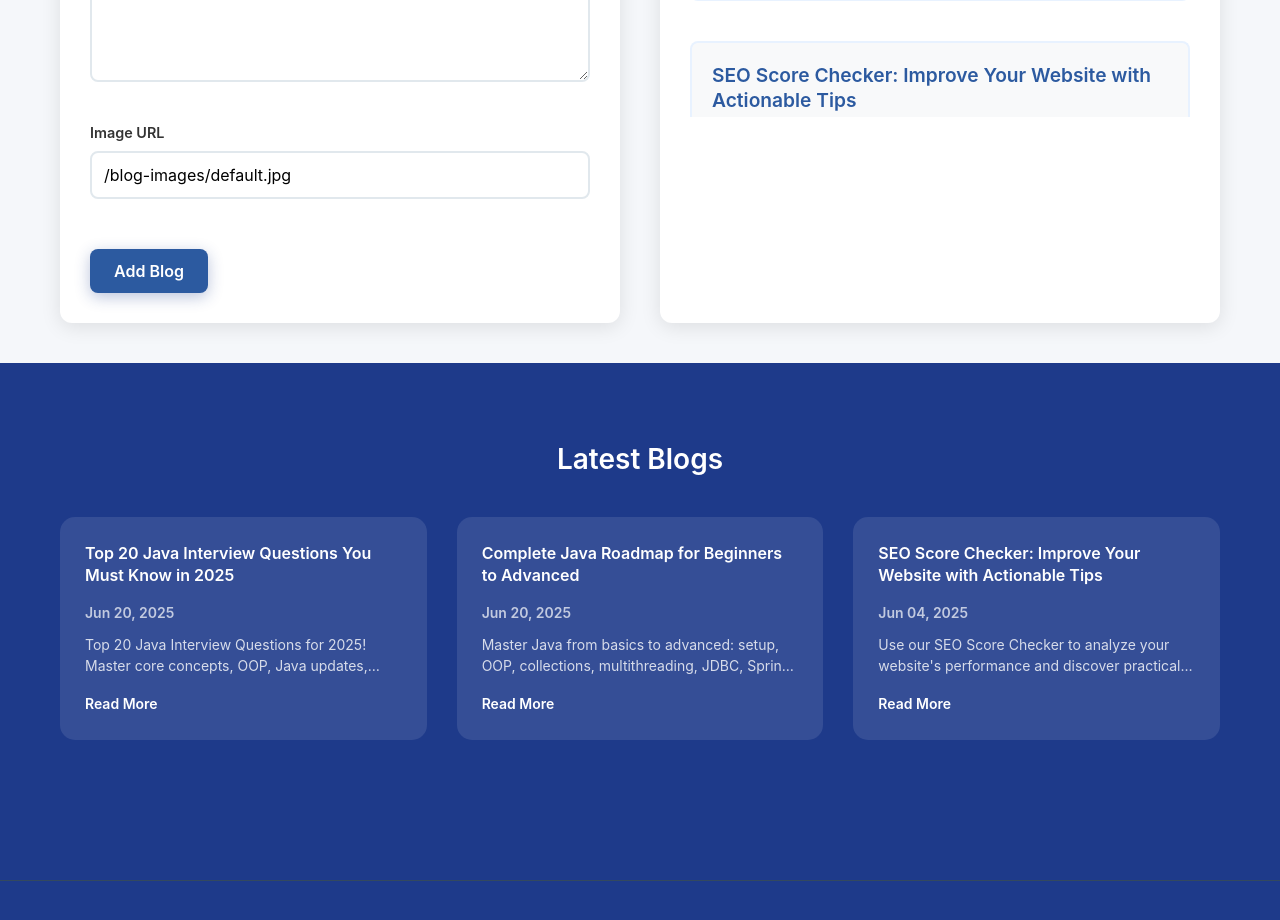
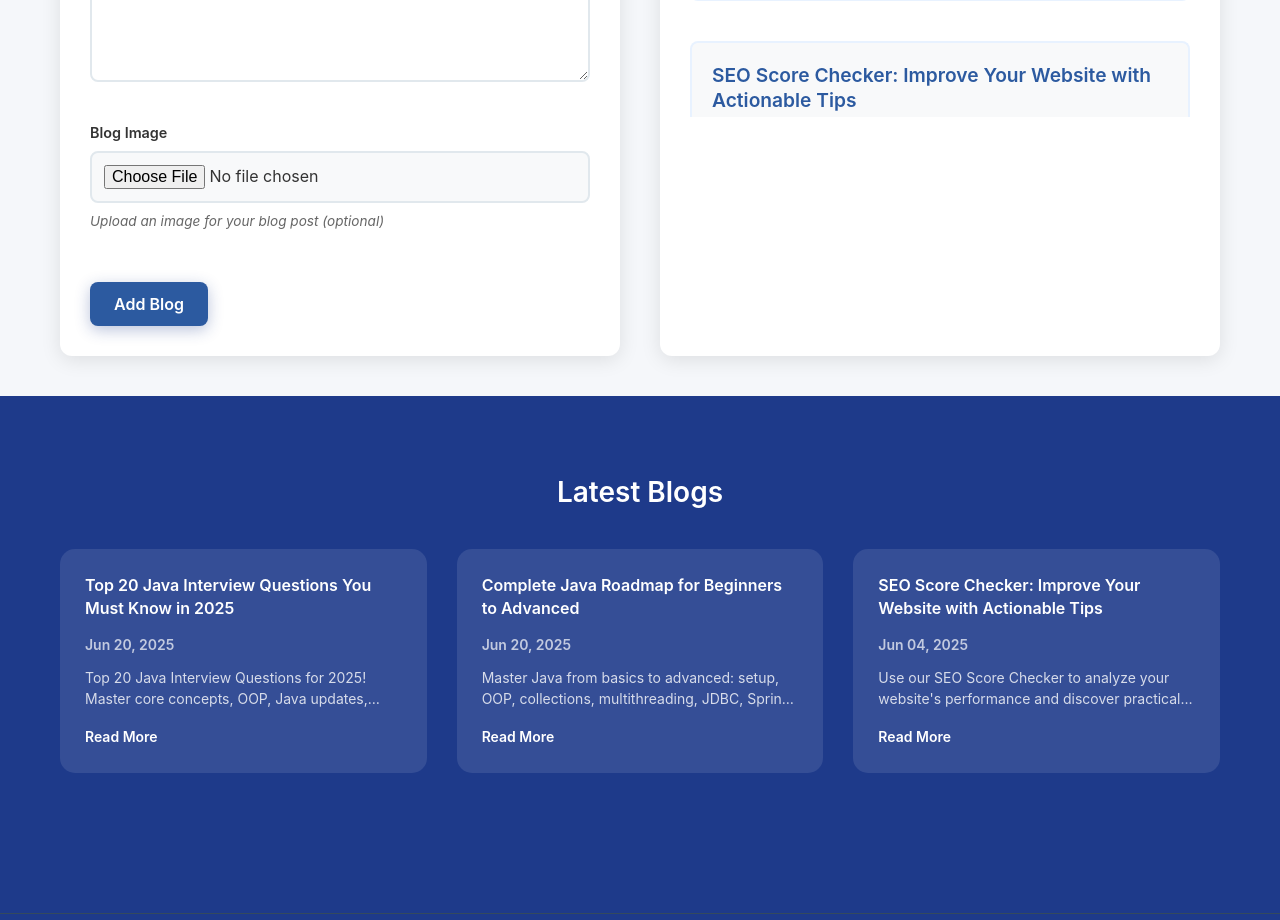
Before and after one commit to santhosh-katakam/inst, a React (Vite) app: page /inst/admin in a window 1280 px wide. Shown: the part 780-1700 px from the top of the page. Built offline with nearby package versions, Linux system fonts and the light colour scheme.

Commit message:
Improve button styling and add image upload to admin panel: Enhanced course page button styling with better alignment and hover effects, replaced hardcoded image paths with image upload functionality in blog admin panel

```diff
--- a/src/pages/AdminPanel.css
+++ b/src/pages/AdminPanel.css
@@ -274,3 +274,41 @@
 .blogs-list::-webkit-scrollbar-thumb:hover {
   background: #1e3d6f;
 }
+
+/* Image Upload Styles */
+.image-upload {
+  padding: 15px;
+  border: 2px dashed #2c5aa0;
+  border-radius: 8px;
+  background: #f8f9fa;
+  cursor: pointer;
+  transition: all 0.3s ease;
+  width: 100%;
+  font-size: 0.9rem;
+}
+
+.image-upload:hover {
+  border-color: #1e3d6f;
+  background: #e8f2ff;
+}
+
+.image-preview {
+  margin-top: 15px;
+  text-align: center;
+  padding: 10px;
+  background: #f8f9fa;
+  border-radius: 8px;
+}
+
+.image-preview img {
+  border: 2px solid #e9ecef;
+  box-shadow: 0 2px 8px rgba(0, 0, 0, 0.1);
+}
+
+.form-group small {
+  color: #666;
+  font-size: 0.85rem;
+  margin-top: 8px;
+  display: block;
+  font-style: italic;
+}
--- a/src/pages/AdminPanel.jsx
+++ b/src/pages/AdminPanel.jsx
@@ -10,8 +10,10 @@ const AdminPanel = () => {
     date: '',
     excerpt: '',
     content: '',
-    image: '/blog-images/default.jpg'
+    image: ''
   });
+  const [imageFile, setImageFile] = useState(null);
+  const [imagePreview, setImagePreview] = useState('');
 
   // Load blogs from localStorage on component mount
   useEffect(() => {
@@ -26,24 +28,24 @@ const AdminPanel = () => {
           title: 'Top 20 Java Interview Questions You Must Know in 2025',
           date: 'Jun 20, 2025',
           excerpt: 'Top 20 Java Interview Questions for 2025! Master core concepts, OOP, Java updates, multithreading...',
-          image: '/blog-images/java-interview.jpg',
-          content: '<h2>Introduction</h2><p>Java remains one of the most popular programming languages...</p>'
+          image: 'https://images.unsplash.com/photo-1517077304055-6e89abbf09b0?w=400&h=250&fit=crop',
+          content: '<h2>Introduction</h2><p>Java remains one of the most popular programming languages in the world, powering everything from enterprise applications to mobile apps. Whether you\'re preparing for your first Java interview or looking to advance your career, mastering these fundamental questions is crucial.</p><h3>Core Java Concepts</h3><p>Understanding the basics of Java is essential for any developer. Here are the key concepts you should master...</p>'
         },
         {
           id: 'java-roadmap-beginners',
           title: 'Complete Java Roadmap for Beginners to Advanced',
           date: 'Jun 20, 2025',
           excerpt: 'Master Java from basics to advanced: setup, OOP, collections, multithreading, JDBC, Spring, tools...',
-          image: '/blog-images/java-roadmap.jpg',
-          content: '<h2>Your Complete Java Learning Journey</h2><p>Learning Java can seem overwhelming...</p>'
+          image: 'https://images.unsplash.com/photo-1555066931-4365d14bab8c?w=400&h=250&fit=crop',
+          content: '<h2>Your Complete Java Learning Journey</h2><p>Learning Java can seem overwhelming, but with the right roadmap, you can master this powerful programming language step by step. This comprehensive guide will take you from absolute beginner to advanced Java developer.</p><h3>Phase 1: Java Fundamentals</h3><p>Start with the basics: variables, data types, operators, and control structures...</p>'
         },
         {
           id: 'seo-score-checker-tips',
           title: 'SEO Score Checker: Improve Your Website with Actionable Tips',
           date: 'Jun 04, 2025',
           excerpt: 'Use our SEO Score Checker to analyze your website\'s performance and discover practical tips...',
-          image: '/blog-images/seo-checker.jpg',
-          content: '<h2>Understanding SEO Score Checkers</h2><p>SEO score checkers are essential tools...</p>'
+          image: 'https://images.unsplash.com/photo-1460925895917-afdab827c52f?w=400&h=250&fit=crop',
+          content: '<h2>Understanding SEO Score Checkers</h2><p>SEO score checkers are essential tools for website optimization. They analyze various aspects of your website and provide actionable insights to improve your search engine rankings.</p><h3>Key SEO Metrics</h3><p>Learn about the most important SEO metrics that affect your website\'s performance...</p>'
         }
       ];
       setBlogs(defaultBlogs);
@@ -94,6 +96,24 @@ const AdminPanel = () => {
     resetForm();
   };
 
+  // Handle image upload
+  const handleImageUpload = (e) => {
+    const file = e.target.files[0];
+    if (file) {
+      setImageFile(file);
+      const reader = new FileReader();
+      reader.onload = (e) => {
+        const imageDataUrl = e.target.result;
+        setImagePreview(imageDataUrl);
+        setCurrentBlog(prev => ({
+          ...prev,
+          image: imageDataUrl
+        }));
+      };
+      reader.readAsDataURL(file);
+    }
+  };
+
   // Reset form
   const resetForm = () => {
     setCurrentBlog({
@@ -102,14 +122,17 @@ const AdminPanel = () => {
       date: '',
       excerpt: '',
       content: '',
-      image: '/blog-images/default.jpg'
+      image: ''
     });
+    setImageFile(null);
+    setImagePreview('');
     setIsEditing(false);
   };
 
   // Edit blog
   const editBlog = (blog) => {
     setCurrentBlog(blog);
+    setImagePreview(blog.image || '');
     setIsEditing(true);
   };
 
@@ -166,12 +189,19 @@ const AdminPanel = () => {
               </div>
 
               <div className="form-group">
-                <label>Image URL</label>
+                <label>Blog Image</label>
                 <input
-                  type="text"
-                  value={currentBlog.image}
-                  onChange={(e) => setCurrentBlog({...currentBlog, image: e.target.value})}
+                  type="file"
+                  accept="image/*"
+                  onChange={handleImageUpload}
+                  className="image-upload"
                 />
+                {imagePreview && (
+                  <div className="image-preview">
+                    <img src={imagePreview} alt="Preview" style={{maxWidth: '200px', maxHeight: '150px', objectFit: 'cover', borderRadius: '8px', marginTop: '10px'}} />
+                  </div>
+                )}
+                <small>Upload an image for your blog post (optional)</small>
               </div>
 
               <div className="form-actions">
--- a/src/pages/courses/CoursePageShared.css
+++ b/src/pages/courses/CoursePageShared.css
@@ -91,6 +91,38 @@
   padding: 15px 30px;
   font-size: 16px;
   margin-bottom: 15px;
+  border-radius: 8px;
+  font-weight: 600;
+  transition: all 0.3s ease;
+  border: none;
+  cursor: pointer;
+  text-decoration: none;
+  display: inline-block;
+  text-align: center;
+}
+
+.btn-large.btn-primary {
+  background: var(--primary-blue-darker);
+  color: white;
+  box-shadow: 0 4px 15px rgba(30, 58, 138, 0.3);
+}
+
+.btn-large.btn-primary:hover {
+  background: var(--primary-blue-light);
+  transform: translateY(-2px);
+  box-shadow: 0 6px 20px rgba(30, 58, 138, 0.4);
+}
+
+.btn-large.btn-secondary {
+  background: #6c757d;
+  color: white;
+  box-shadow: 0 4px 15px rgba(108, 117, 125, 0.3);
+}
+
+.btn-large.btn-secondary:hover {
+  background: #545b62;
+  transform: translateY(-2px);
+  box-shadow: 0 6px 20px rgba(108, 117, 125, 0.4);
 }
 
 .course-features {
```
